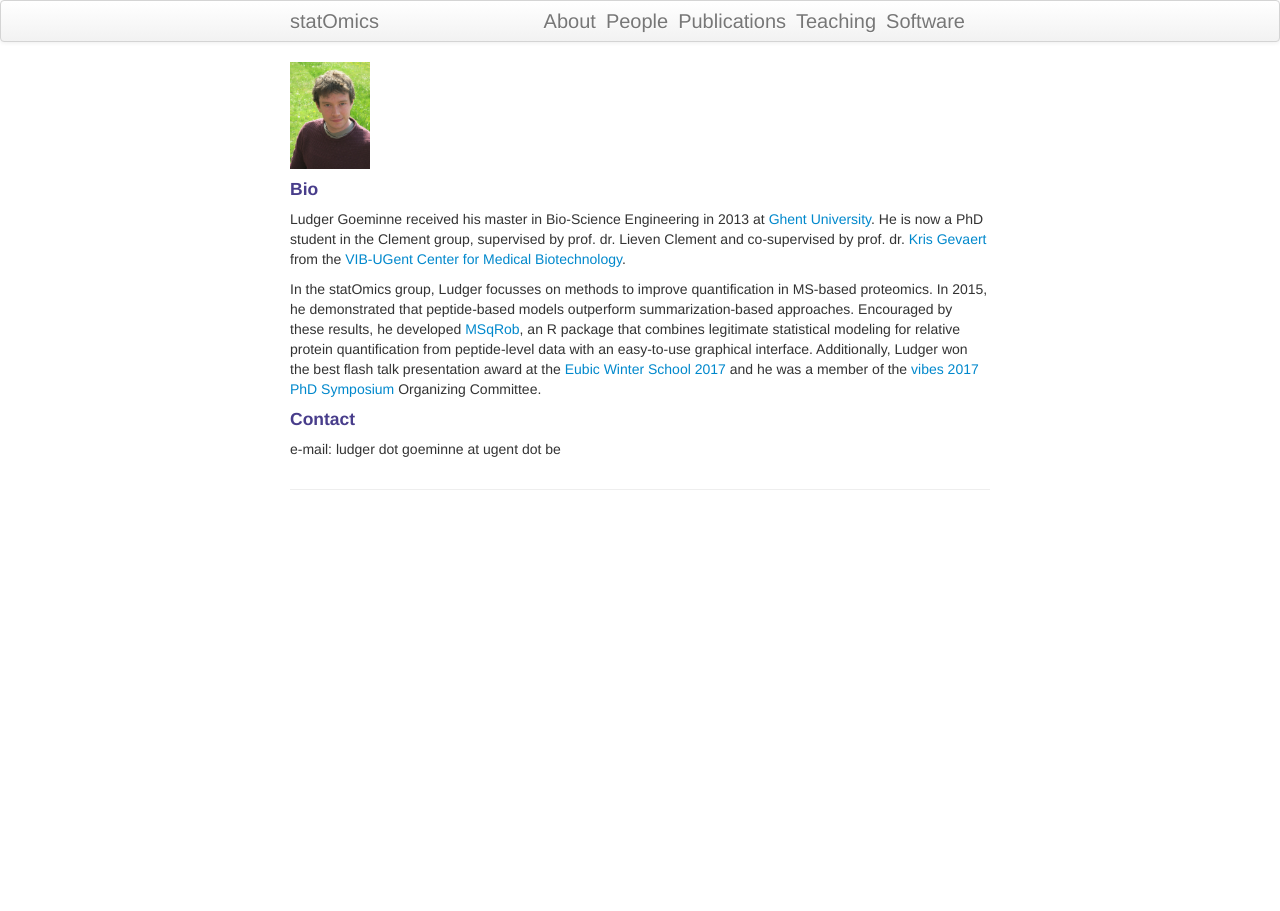
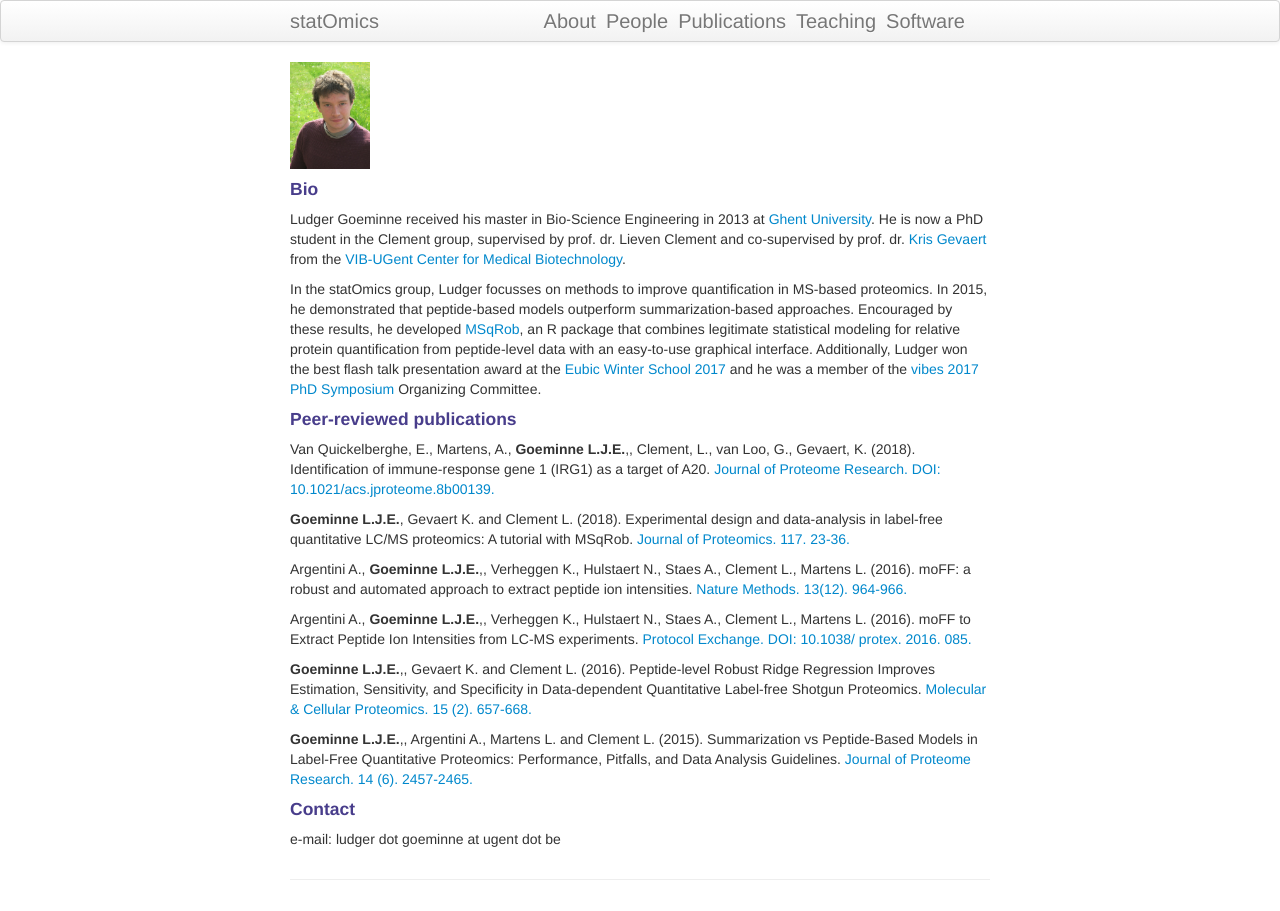
Before and after one commit to statOmics/statOmics.github.io, a Jekyll site: the page built from pages/ludger.md, in a window 1280 px wide. Built offline with Jekyll 4.4.1, drawn with Linux system fonts in a browser that asks for light colours.

Commit message:
Update ludger.md
Update bio

```diff
--- a/pages/ludger.md
+++ b/pages/ludger.md
@@ -10,6 +10,20 @@ Ludger Goeminne received his master in Bio-Science Engineering in 2013 at [Ghent
 
 In the statOmics group, Ludger focusses on methods to improve quantification in MS-based proteomics. In 2015, he demonstrated that peptide-based models outperform summarization-based approaches. Encouraged by these results, he developed [MSqRob](http://github.com/statOmics/MSqRobHurdlePaper), an R package that combines legitimate statistical modeling for relative protein quantification from peptide-level data with an easy-to-use graphical interface. Additionally, Ludger won the best flash talk presentation award at the [Eubic Winter School 2017](https://www.sciencedirect.com/science/article/pii/S1874391917301203) and he was a member of the [vibes 2017 PhD Symposium](https://vibconferences.be/event/vibes-in-biosciences) Organizing Committee.
 
+#### Peer-reviewed publications
+
+Van Quickelberghe, E., Martens, A., **Goeminne L.J.E.**,, Clement, L., van Loo, G., Gevaert, K. (2018). Identification of immune-response gene 1 (IRG1) as a target of A20. [Journal of Proteome Research. DOI: 10.1021/acs.jproteome.8b00139.](https://pubs.acs.org/doi/10.1021/acs.jproteome.8b00139)
+
+**Goeminne L.J.E.**, Gevaert K. and Clement L. (2018). Experimental design and data-analysis in label-free quantitative LC/MS proteomics: A tutorial with MSqRob. [Journal of Proteomics. 117. 23-36.](https://www.sciencedirect.com/science/article/pii/S1874391917301239)
+
+Argentini A., **Goeminne L.J.E.**,, Verheggen K., Hulstaert N., Staes A., Clement L., Martens L. (2016). moFF: a robust and automated approach to extract peptide ion intensities. [Nature Methods. 13(12). 964-966.](https://www.nature.com/articles/nmeth.4075)
+
+Argentini A., **Goeminne L.J.E.**,, Verheggen K., Hulstaert N., Staes A., Clement L., Martens L. (2016). moFF to Extract Peptide Ion Intensities from LC-MS experiments. [Protocol Exchange. DOI: 10.1038/ protex. 2016. 085.](https://www.nature.com/protocolexchange/protocols/5233)
+
+**Goeminne L.J.E.**,, Gevaert K. and Clement L. (2016). Peptide-level Robust Ridge Regression Improves Estimation, Sensitivity, and Specificity in Data-dependent Quantitative Label-free Shotgun Proteomics. [Molecular & Cellular Proteomics. 15 (2). 657-668.](http://www.mcponline.org/content/15/2/657.long)
+
+**Goeminne L.J.E.**,, Argentini A., Martens L. and Clement L. (2015). Summarization vs Peptide-Based Models in Label-Free Quantitative Proteomics: Performance, Pitfalls, and Data Analysis Guidelines. [Journal of Proteome Research. 14 (6). 2457-2465.](https://pubs.acs.org/doi/10.1021/pr501223t)
+
 #### Contact
 
 e-mail: ludger dot goeminne at ugent dot be
```
